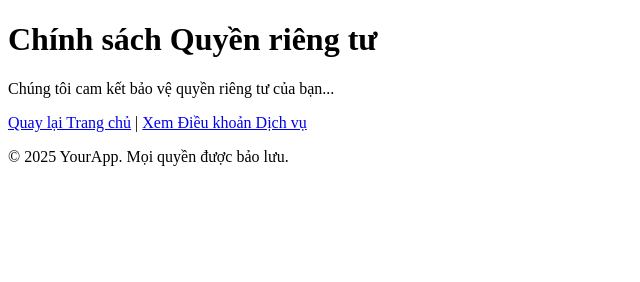
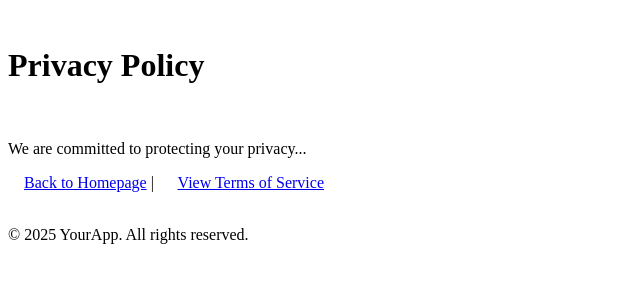
Before and after one commit to techdb-tran/My-app, a plain HTML site: page privacy-policy.html in a window 1280 px wide. Shown: the whole page, without its empty margins (0-640 px from the left). Drawn offline with Linux system fonts and the light colour scheme.

Commit message:
Update privacy-policy.html

```diff
--- a/privacy-policy.html
+++ b/privacy-policy.html
@@ -1,19 +1,19 @@
 <!DOCTYPE html>
-<html lang="vi">
+<html lang="en">
 <head>
-    <meta charset="UTF-8">
-    <meta name="viewport" content="width=device-width, initial-scale=1.0">
-    <title>Chính sách Quyền riêng tư</title>
+    <meta charset="UTF-8">
+    <meta name="viewport" content="width=device-width, initial-scale=1.0">
+    <title>Privacy Policy</title>
 </head>
 <body>
-    <h1>Chính sách Quyền riêng tư</h1>
-    <p>Chúng tôi cam kết bảo vệ quyền riêng tư của bạn...</p>
+    <h1>Privacy Policy</h1>
+    <p>We are committed to protecting your privacy...</p>
 
-    <a href="index.html">Quay lại Trang chủ</a> |
-    <a href="terms-of-service.html">Xem Điều khoản Dịch vụ</a>
+    <a href="index.html">Back to Homepage</a> |
+    <a href="terms-of-service.html">View Terms of Service</a>
 
-    <footer>
-        <p>&copy; 2025 YourApp. Mọi quyền được bảo lưu.</p>
-    </footer>
+    <footer>
+        <p>&copy; 2025 YourApp. All rights reserved.</p>
+    </footer>
 </body>
 </html>
```
